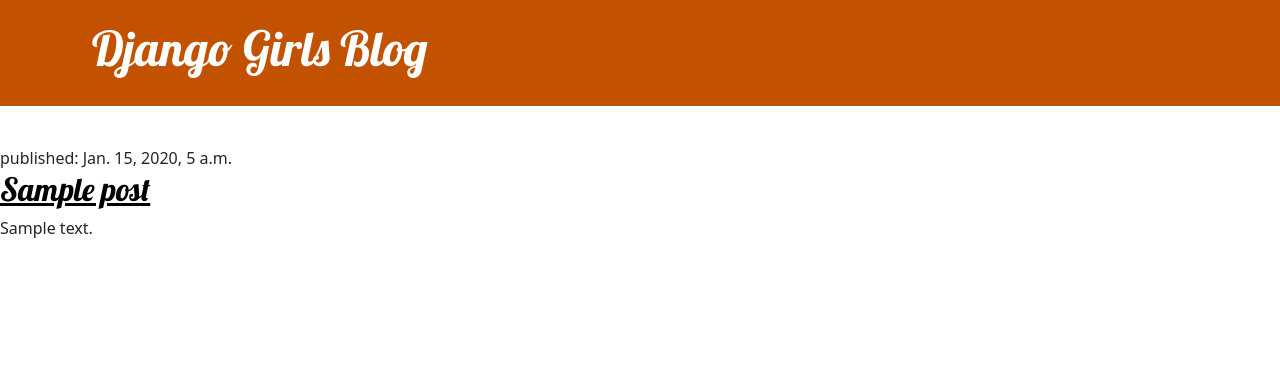
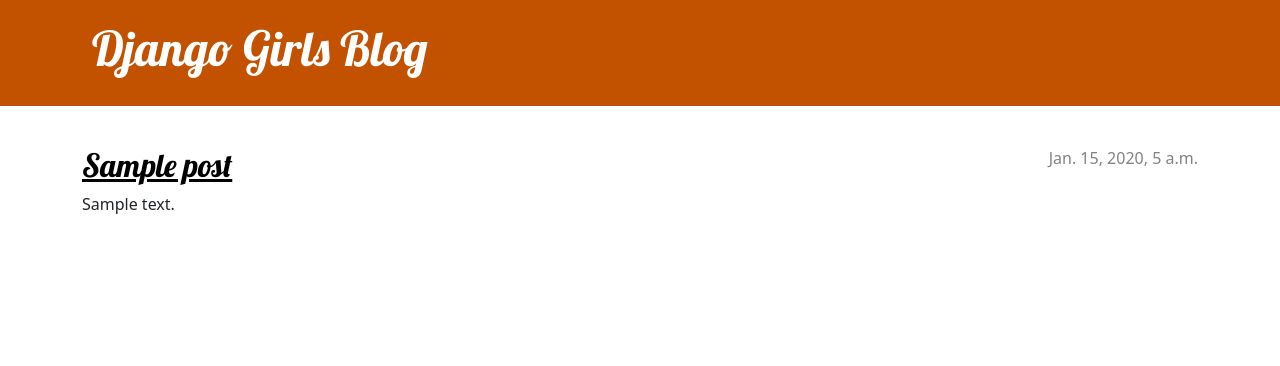
Before and after one commit to Enos70/my-first-blog, a Django app: page / in a window 1280 px wide. Shown: the top 366 px of the page. Run offline with Django 5.2, Linux system fonts and the light colour scheme; tables that the repository leaves empty hold one stand-in row (values such as "Sample post").

Commit message:
add changes

```diff
--- a/blog/templates/blog/post_list.html
+++ b/blog/templates/blog/post_list.html
@@ -14,12 +14,20 @@
             </div>
         </header>
 
+        <main class="container">
+            <div class="row">
+                <div class="col">
                     {% for post in posts %}
                         <article class="post">
-                <time>published: {{ post.published_date }}</time>
+                            <time class="date">
+                                {{ post.published_date }}
+                            </time>
                             <h2><a href="">{{ post.title }}</a></h2>
                             <p>{{ post.text|linebreaksbr }}</p>
                         </article>
                     {% endfor %}
+                </div>
+            </div>
+        </main>
     </body>
 </html>
```
Lines whose indentation alone changed are shown as unchanged.
